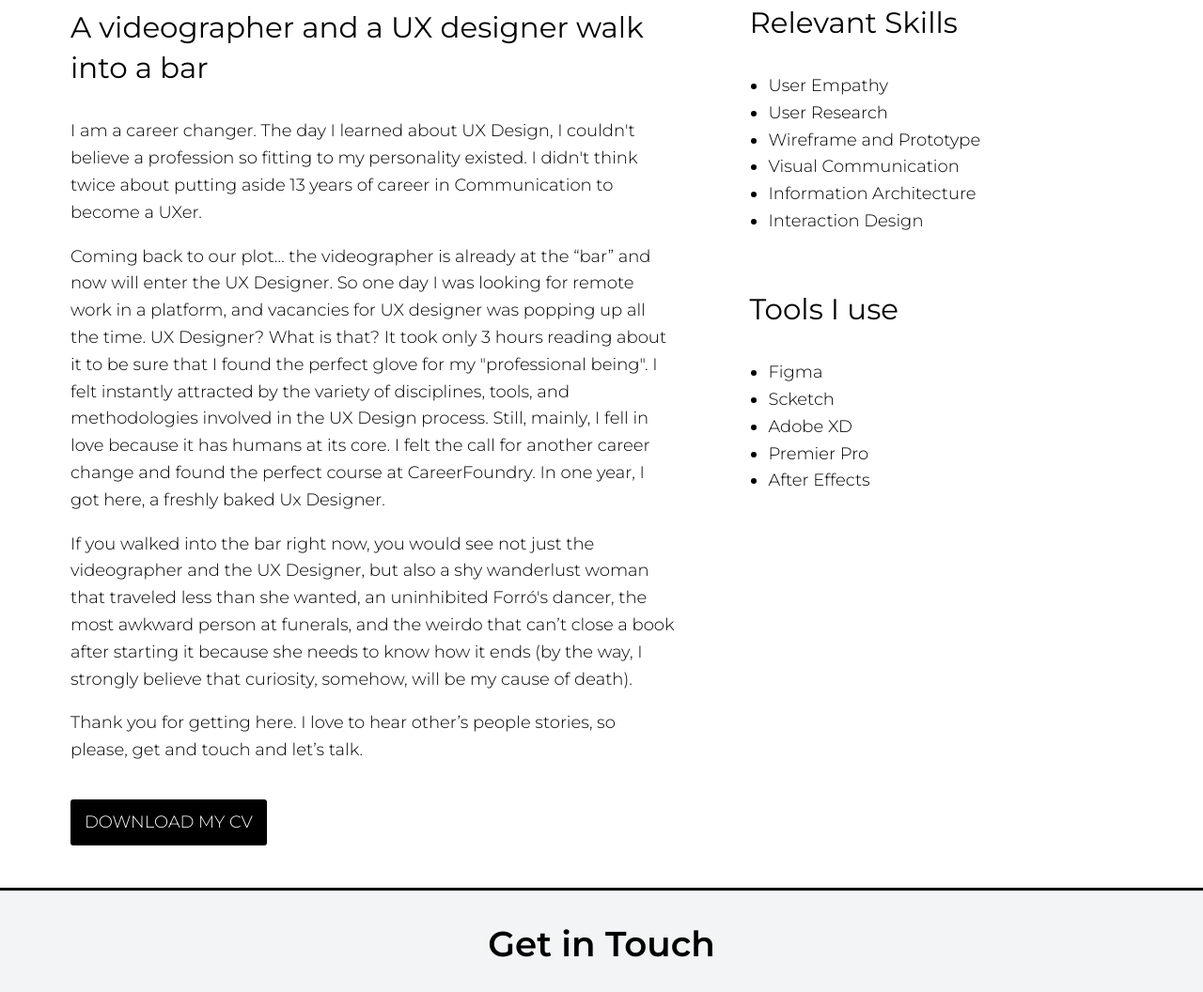
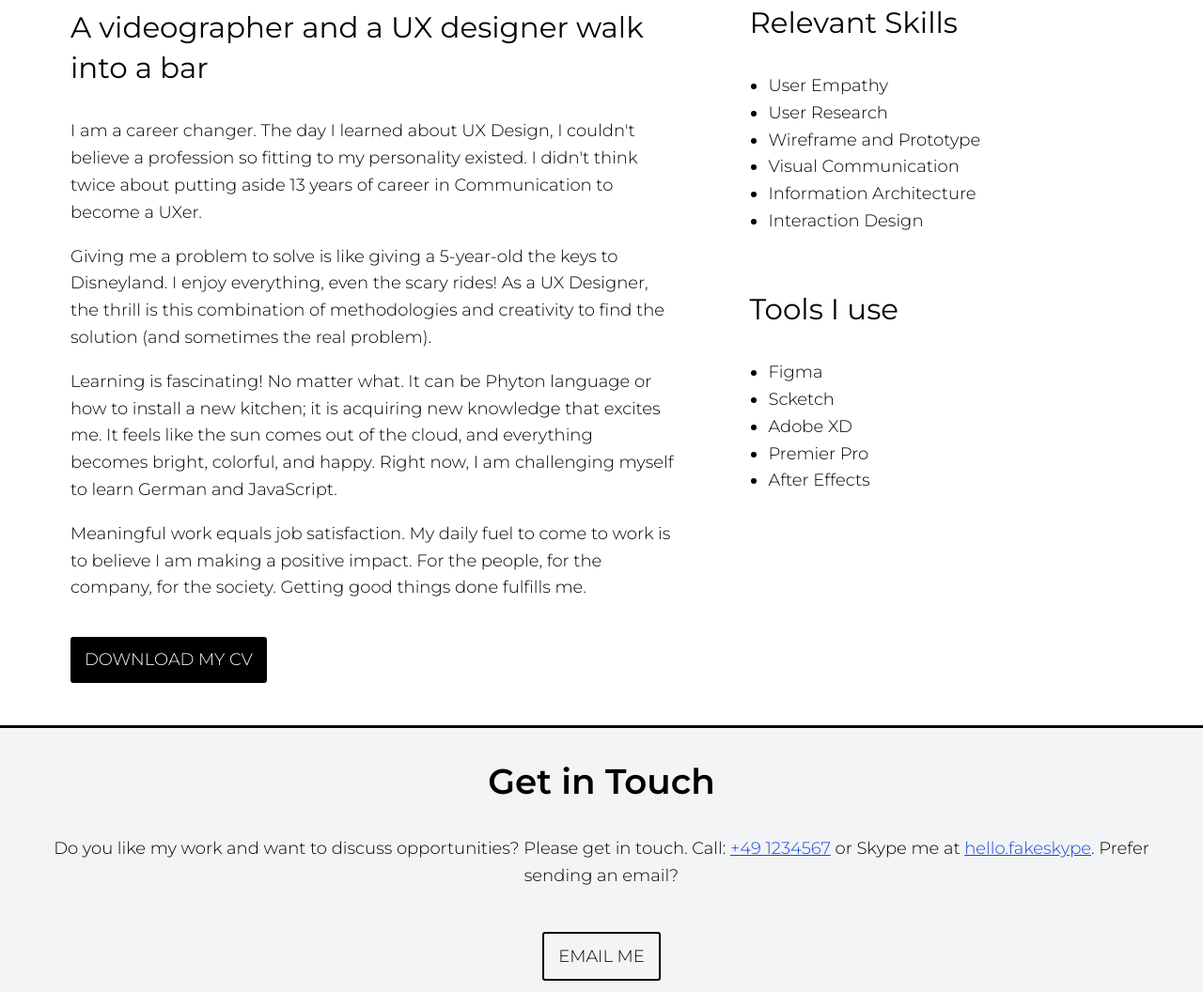
Before and after one commit to pimentacaroline/PortfolioSite_CP, a plain HTML site: page about.html in a window 1280 px wide. Shown: the part 1116-2172 px from the top of the page at 94% size. Drawn offline with nearby package versions, Linux system fonts and the light colour scheme.

Commit message:
Update about.html

```diff
--- a/about.html
+++ b/about.html
@@ -51,31 +51,26 @@
             <h2>My Story</h2>
             <h3>A videographer and a UX designer walk into a bar</h3>
             <p>
-              I am a career changer. The day I learned about UX Design, I couldn't believe a profession so fitting to my personality existed. I didn't think twice about putting aside 13 years of career in Communication to become a UXer.
+              I am a career changer. The day I learned about UX Design,
+              I couldn't believe a profession so fitting to my personality existed.
+              I didn't think twice about putting aside 13 years of career in Communication to become a UXer.
             </p>
             <p>
-              Coming back to our plot… the videographer is already at the “bar” and now will
-              enter the UX Designer.
-              So one day I was looking for remote work in a platform, and vacancies for UX
-              designer was popping up all the time. UX Designer? What is that? It took only 3
-              hours reading about it to be sure that I found the perfect glove for my "professional
-              being". I felt instantly attracted by the variety of disciplines, tools, and
-              methodologies involved in the UX Design process. Still, mainly, I fell in love because
-              it has humans at its core. I felt the call for another career change and found the
-              perfect course at CareerFoundry. In one year, I got here, a freshly baked Ux
-              Designer.
+              Giving me a problem to solve is like giving a 5-year-old the keys to Disneyland.
+              I enjoy everything, even the scary rides! As a UX Designer,
+              the thrill is this combination of methodologies and creativity to
+              find the solution (and sometimes the real problem).
             </p>
             <p>
-              If you walked into the bar right now, you would see not just the videographer and
-              the UX Designer, but also a shy wanderlust woman that traveled less than she
-              wanted, an uninhibited Forró's dancer, the most awkward person at funerals, and
-              the weirdo that can’t close a book after starting it because she needs to know how
-              it ends (by the way, I strongly believe that curiosity, somehow, will be my cause of
-              death).
+              Learning is fascinating! No matter what. It can be Phyton language or
+              how to install a new kitchen; it is acquiring new knowledge that excites me.
+              It feels like the sun comes out of the cloud, and everything becomes bright,
+              colorful, and happy. Right now, I am challenging myself to learn German and JavaScript.
             </p>
             <p>
-              Thank you for getting here. I love to hear other’s people stories, so please, get and
-              touch and let’s talk.
+              Meaningful work equals job satisfaction. My daily fuel to come to work is to believe
+              I am making a positive impact. For the people, for the company, for the society.
+              Getting good things done fulfills me.
             </p>
             <a href="files/cv.pdf" target="_blank" download class="button">Download my CV</a>
           </div>
```
